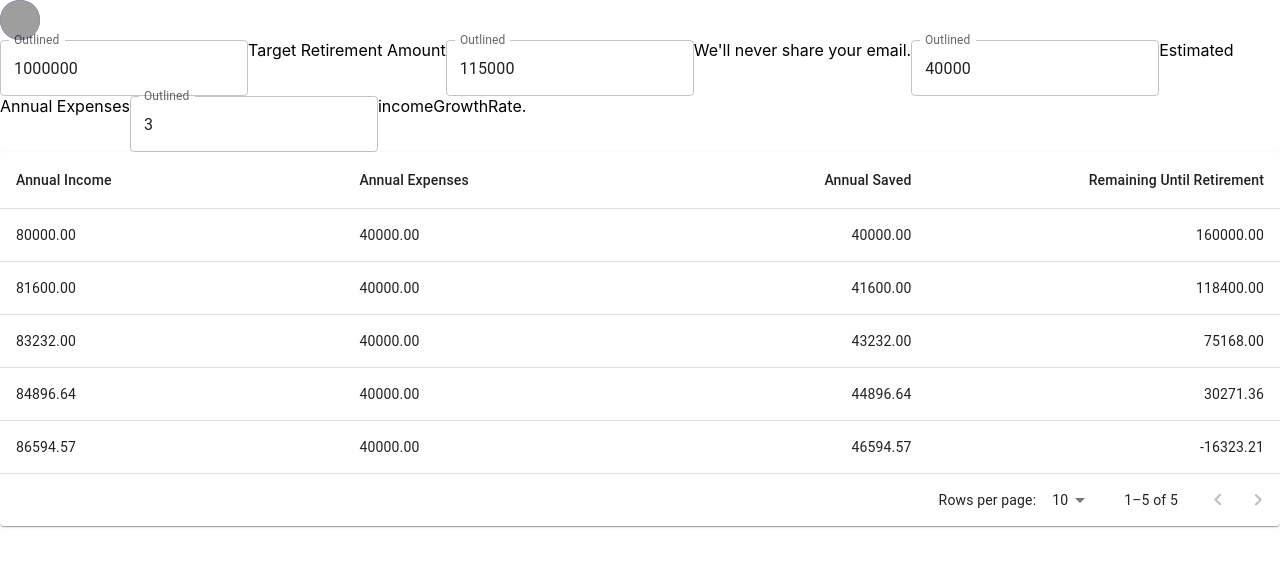
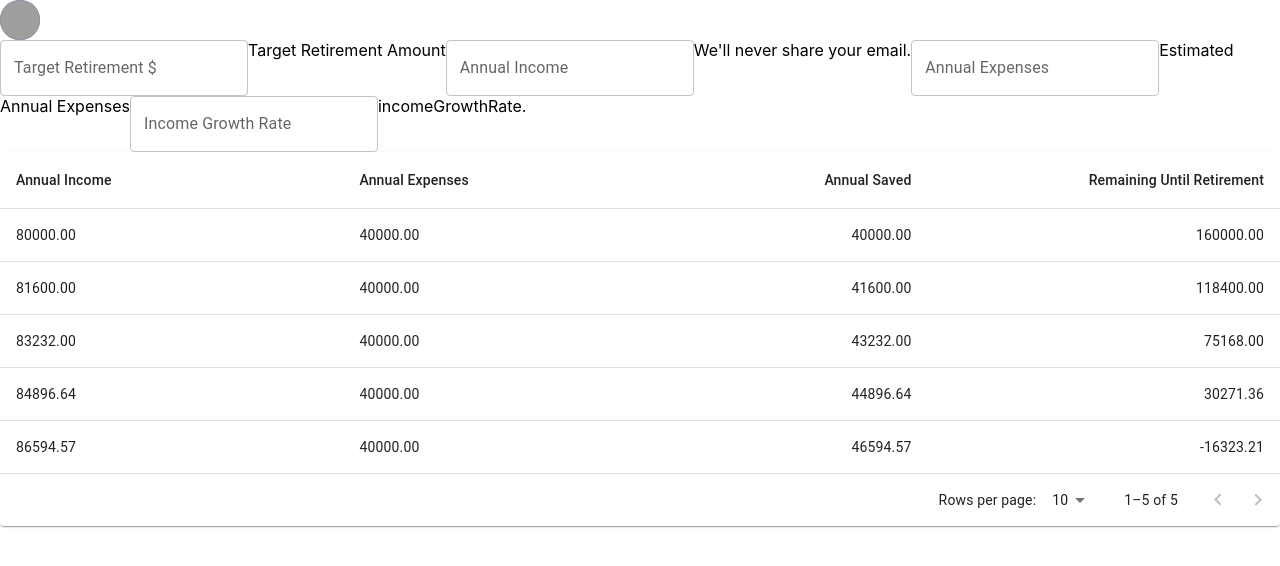
Before and after one commit to laurabotel/finance-buddy, a React (Create React App) app: page /DashBoard in a window 1280 px wide. Shown: the top 566 px of the page. Built offline with nearby package versions, Linux system fonts and the light colour scheme; grey boxes are pictures that could not be loaded.

Commit message:
adds placeholder to text inputs instead of value

```diff
--- a/src/UserDashboard.js
+++ b/src/UserDashboard.js
@@ -68,41 +68,45 @@ export default function UserDashboard() {
         {/* target retirement amount */}
         <TextField
           id='outlined-basic'
-          label='Outlined'
+          label='Target Retirement $'
           aria-describedby='targetRetirementAmount'
           variant='outlined'
           onBlur={handleTarget}
-          value={1000000}
+          // value={1000000}
+          placeholder={targetRetirement}
         />
         <span id='targetRetirementAmount'>Target Retirement Amount</span>
         {/*annual income amount */}
         <TextField
           id='outlined-basic'
-          label='Outlined'
+          label='Annual Income'
           aria-describedby='userAnnualIncome'
           variant='outlined'
           onBlur={handleIncome}
-          value={115000}
+          // value={115000}
+          placeholder={userAnnualIncome}
         />
-        <span id="userAnnualIncome">We'll never share your email.</span>
+        <span id='userAnnualIncome'>We'll never share your email.</span>
         {/* annual expenses  */}
         <TextField
           id='outlined-basic'
-          label='Outlined'
+          label='Annual Expenses'
           aria-describedby='userAnnualExpenses'
           variant='outlined'
           onBlur={handleExpenses}
-          value={40000}
+          // value={40000}
+          placeholder={annualExpenses}
         />
         <span id='userAnnualExpenses'>Estimated Annual Expenses</span>
         {/* custom */}
         <TextField
           id='outlined-basic'
-          label='Outlined'
+          label='Income Growth Rate'
           aria-describedby='incomeGrowthRate'
           variant='outlined'
           onBlur={handleGrowthRate}
-          value={3}
+          // value={3} //
+          placeholder={incomeGrowthRate}
         />
         <span id='my-helper-text'>incomeGrowthRate.</span>
         <StickyHeadTable
```
